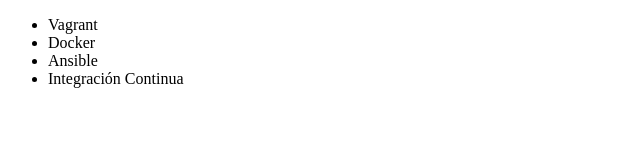
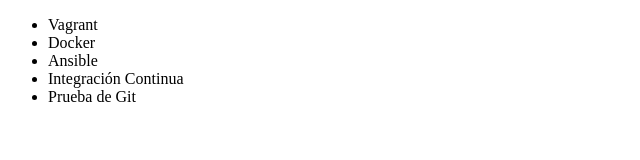
Before and after one commit to Anmega1018/Curso-ALURA-ONE, a plain HTML site: page index.html in a window 1280 px wide. Shown: the whole page, without its empty margins (0-640 px from the left). Drawn offline with Linux system fonts and the light colour scheme.

```diff
--- a/index.html
+++ b/index.html
@@ -10,6 +10,7 @@
          <li> Docker </li>
          <li> Ansible </li>
          <li> Integración Continua </li>
+         <li>Prueba de Git</li>
      </ul>
 </body>
 </html>
```
